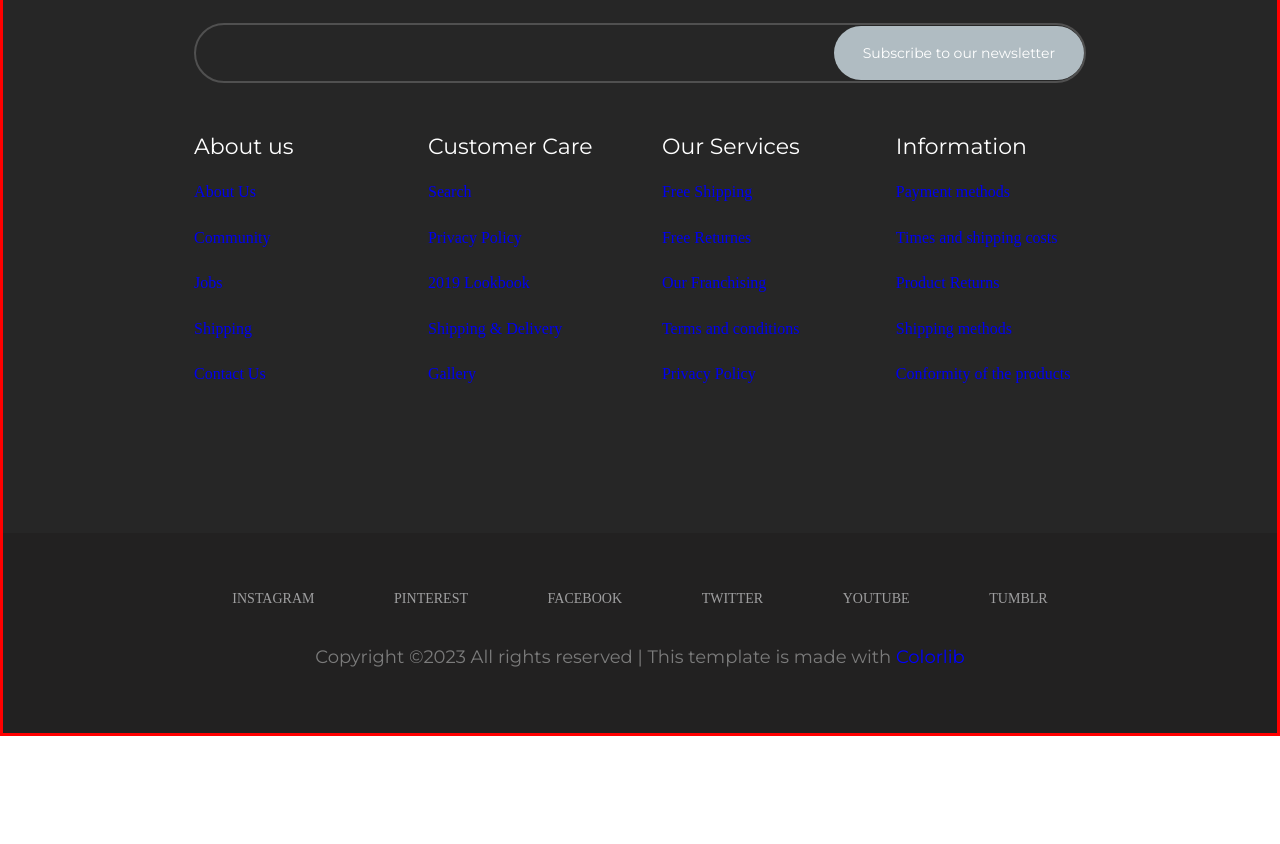
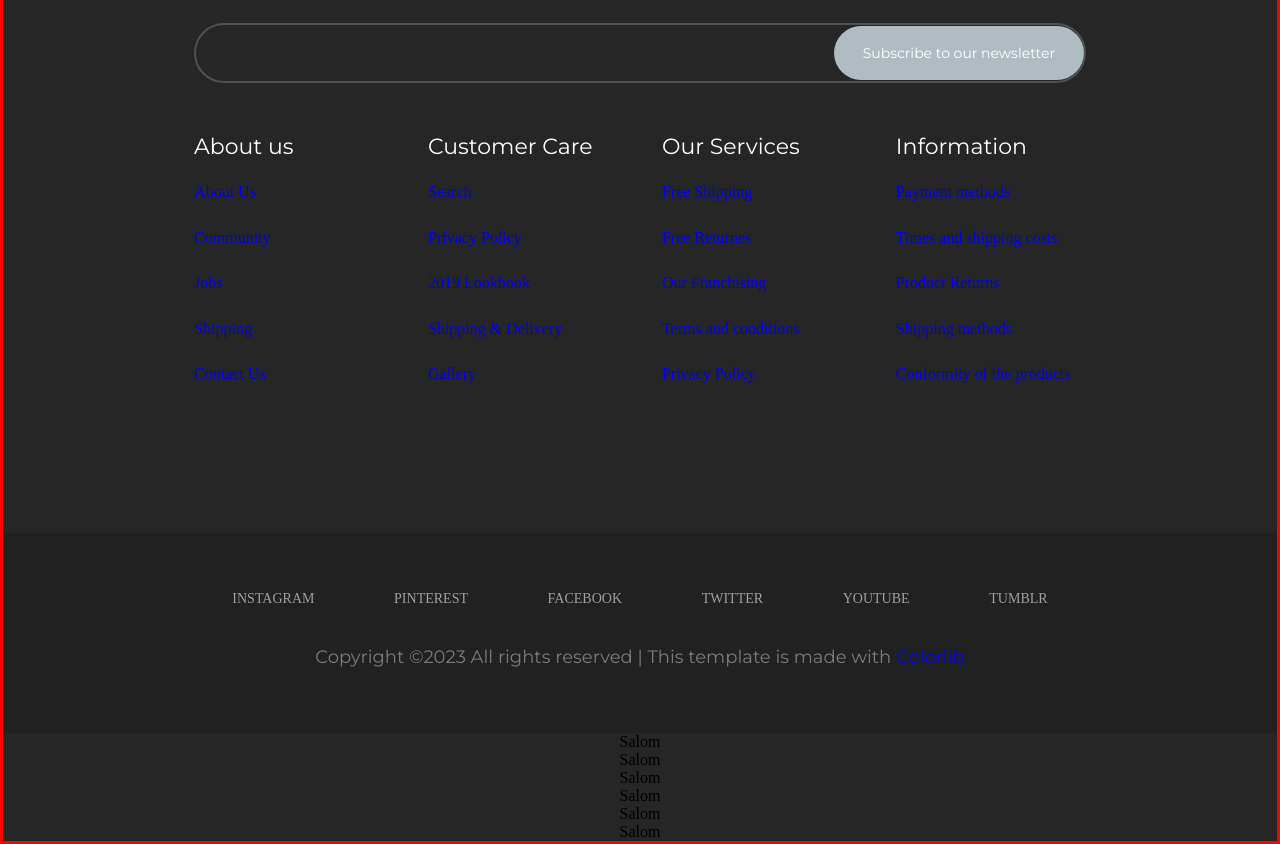
Before and after one commit to utsardor/akbar-shop, a plain HTML site: page index.html in a window 1280 px wide. Shown: the part 1630-2474 px from the top of the page. Before the commit the page ends 2366 px from the top, so only its background shows below. Drawn offline with Linux system fonts and the light colour scheme.

Commit message:
test push

```diff
--- a/index.html
+++ b/index.html
@@ -220,6 +220,12 @@
             </div>
           </div>
           <!-- Bottom qismi Tugadi -->
+          <p>Salom</p>
+          <p>Salom</p>
+          <p>Salom</p>
+          <p>Salom</p>
+          <p>Salom</p>
+          <p>Salom</p>
         </div>
       </div>
     </div>
```
